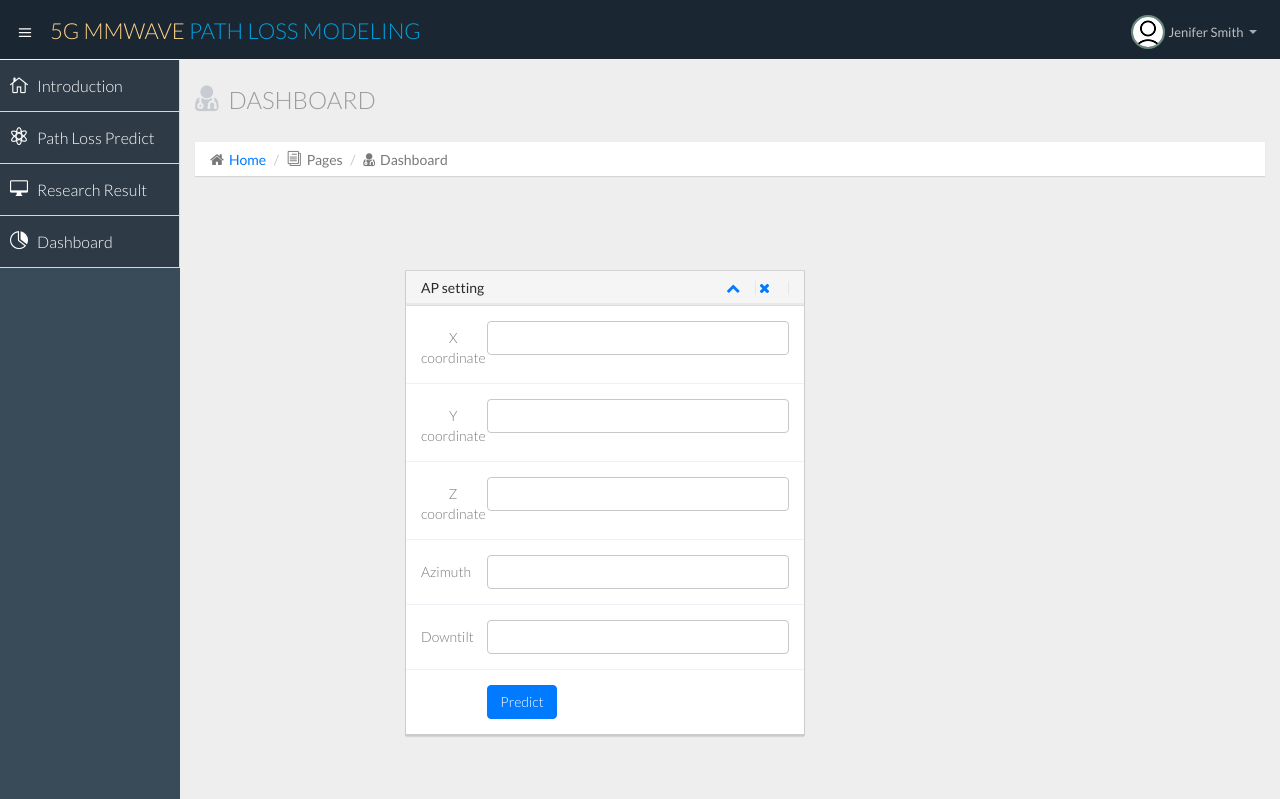
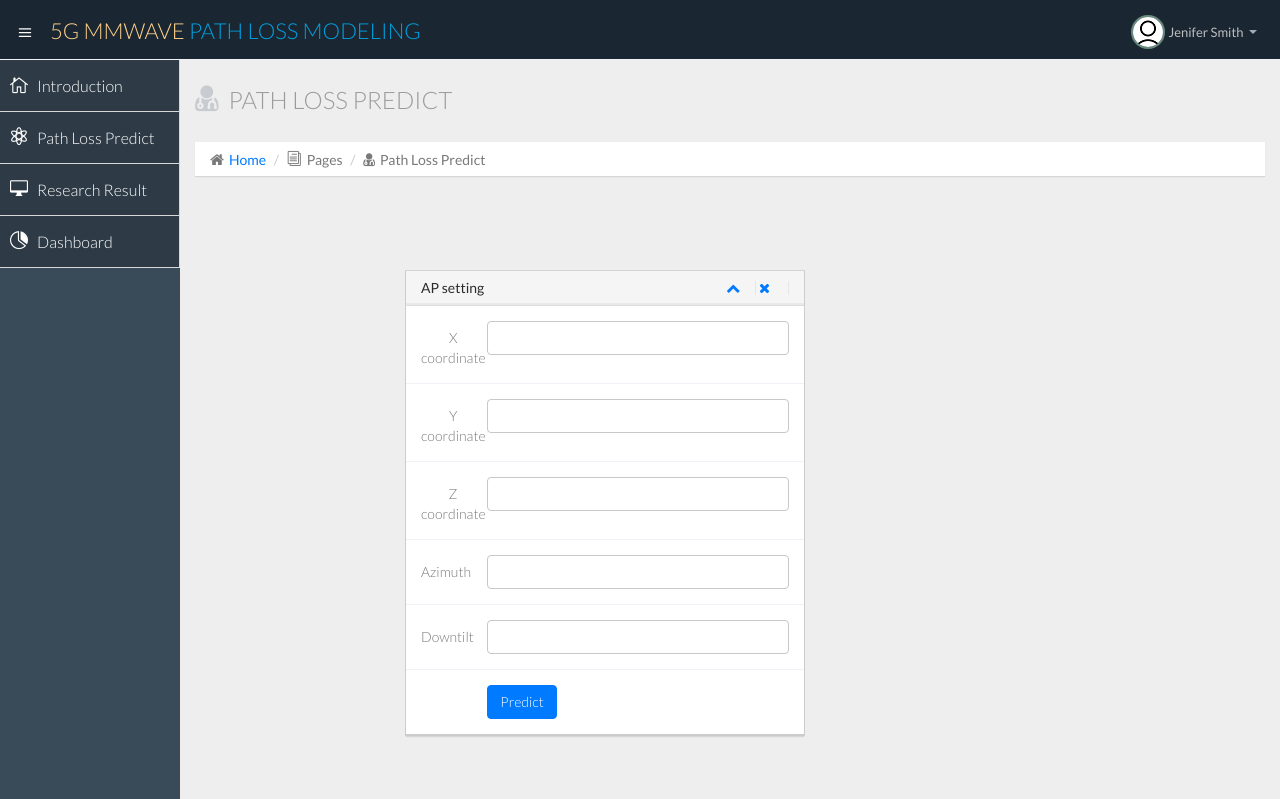
Before and after one commit to tjalsrb97/PRO4S_Web_Application, a Django app: page /path_loss_predict/ in a window 1280 px wide. Shown: the top 799 px of the page. Run offline with Django 3.2, Linux system fonts and the light colour scheme.

Commit message:
일부 수정

```diff
--- a/project/templates/project/predict.html
+++ b/project/templates/project/predict.html
@@ -5,11 +5,11 @@
     <section class="wrapper">
       <div class="row">
         <div class="col-lg-12">
-          <h3 class="page-header"><i class="fa fa-user-md"></i> Dashboard </h3>
+          <h3 class="page-header"><i class="fa fa-user-md"></i> Path Loss Predict </h3>
           <ol class="breadcrumb">
             <li><i class="fa fa-home"></i><a href="{% url 'introduction' %}">Home</a></li>
             <li><i class="icon_documents_alt"></i>Pages</li>
-            <li><i class="fa fa-user-md"></i>Dashboard</li>
+            <li><i class="fa fa-user-md"></i>Path Loss Predict</li>
           </ol>
         </div>
       </div>
```
